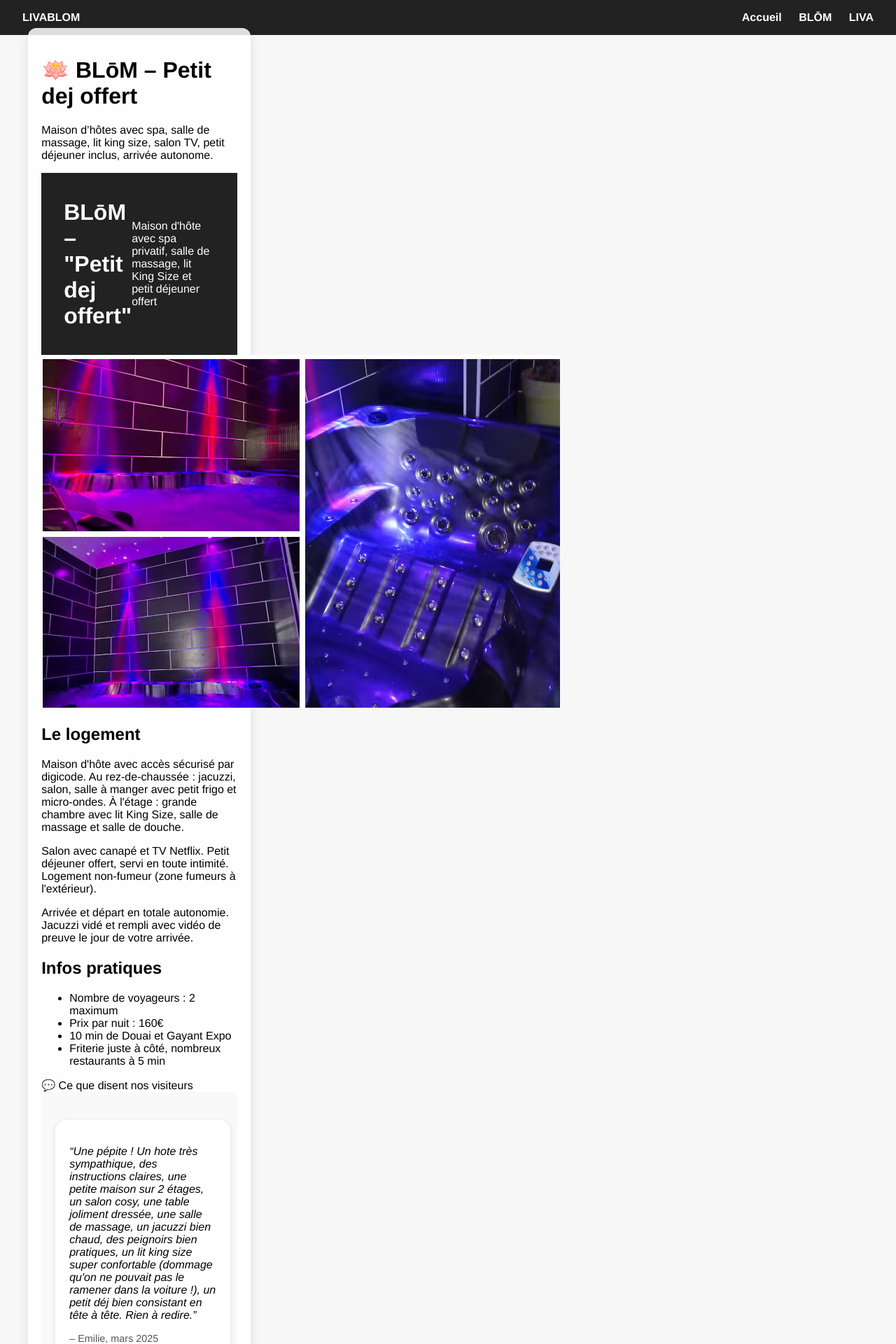
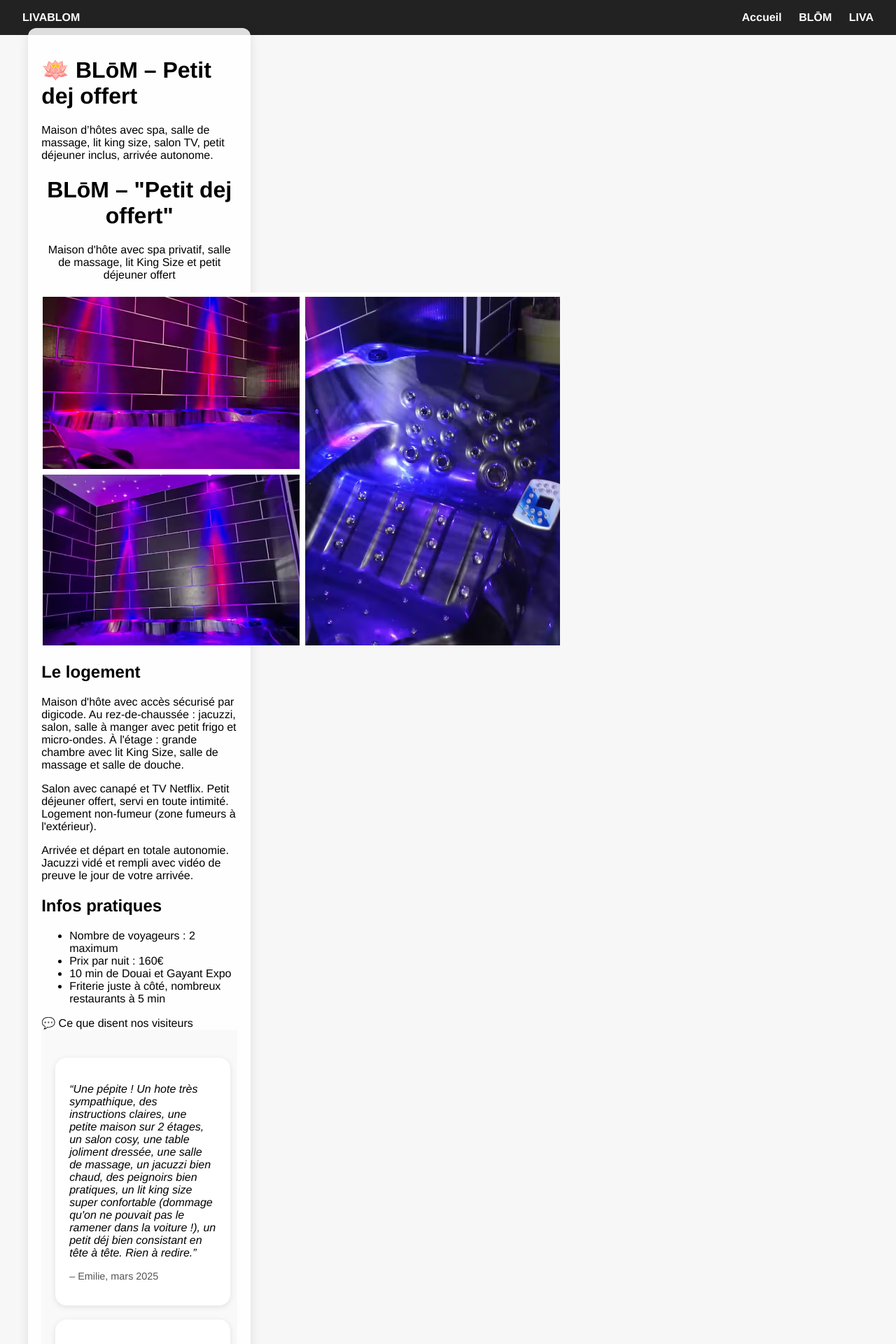
Before and after one commit to LIVABLOM/LIVABLOM, a Jekyll site: the page built from blom.md, in a window 1280 px wide. Shown: the top 1920 px of the page at 70% size. Built offline with Jekyll 4.4.1, drawn with Linux system fonts in a browser that asks for light colours.

Commit message:
Update blom.md

```diff
--- a/blom.md
+++ b/blom.md
@@ -7,10 +7,10 @@ title: BLōM
 
 Maison d’hôtes avec spa, salle de massage, lit king size, salon TV, petit déjeuner inclus, arrivée autonome.
 <body>
-  <header>
+  <center>
     <h1>BLōM – "Petit dej offert"</h1>
     <p>Maison d'hôte avec spa privatif, salle de massage, lit King Size et petit déjeuner offert</p>
-  </header>
+  </center>
 
   <div class="hero">
     <img src="image-jacuzzi.png" alt="Spa haut de gamme">
```
